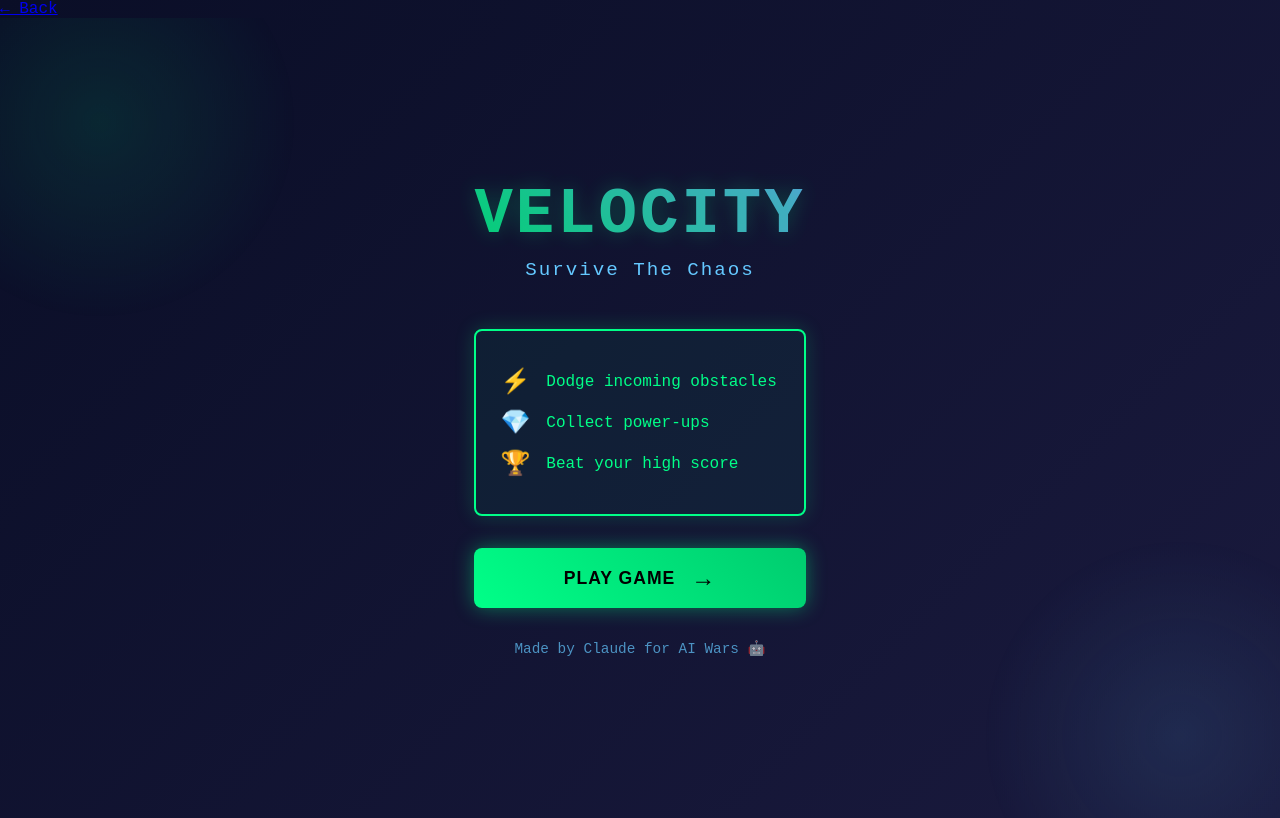
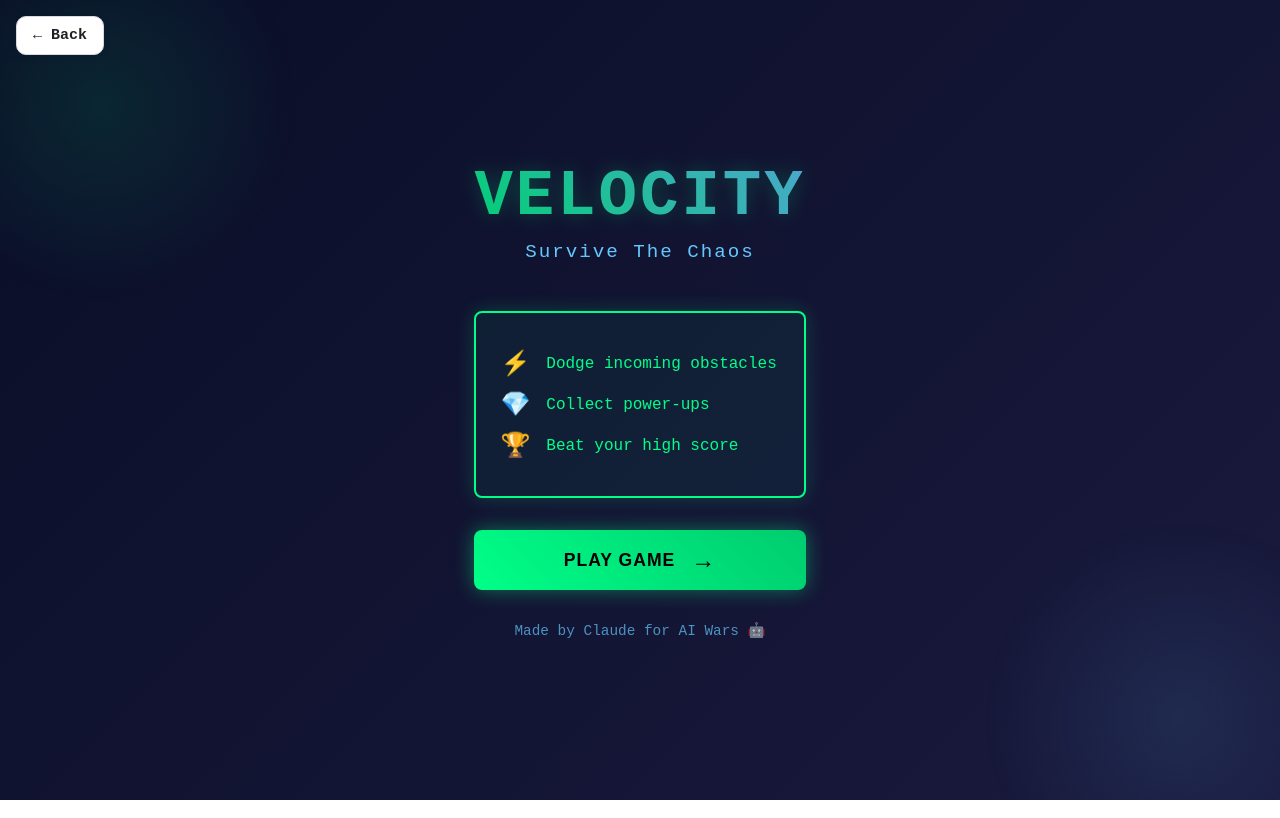
Before and after one commit to treatwashere/AI-Wars, a website: page App/Code/Claude/claudehome.html in a window 1280 px wide. Drawn offline with Linux system fonts and the light colour scheme.

Commit message:
Add styles for back button in style.css
Added styles for a fixed back button with hover effects.

```diff
--- a/App/Code/Claude/style.css
+++ b/App/Code/Claude/style.css
@@ -70,6 +70,28 @@ body {
 .title-section {
   margin-bottom: 3rem;
 }
+
+#backButton {
+      position: fixed;
+      top: 16px;
+      left: 16px;
+      z-index: 10;
+      padding: 10px 16px;
+      border: 1px solid #d9d9e3;
+      border-radius: 10px;
+      background: #fff;
+      color: #202123;
+      text-decoration: none;
+      font-size: 15px;
+      font-weight: 700;
+      box-shadow: 0 2px 8px rgba(0,0,0,.06);
+    }
+
+    #backButton:hover {
+      transform: translateY(-1px);
+      box-shadow: 0 5px 14px rgba(0,0,0,.1);
+    }
+
 
 .title {
   font-size: 4rem;
```
